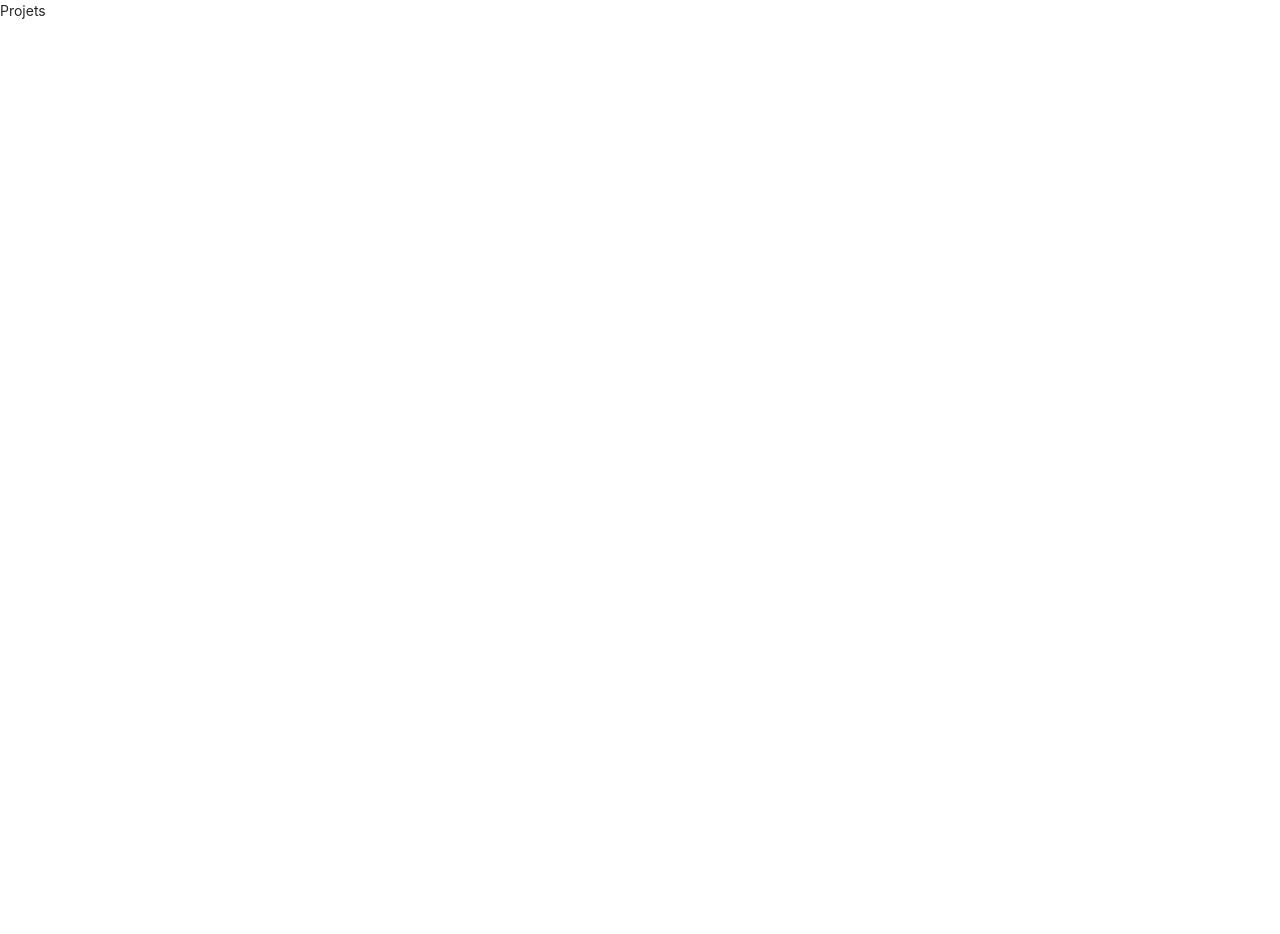
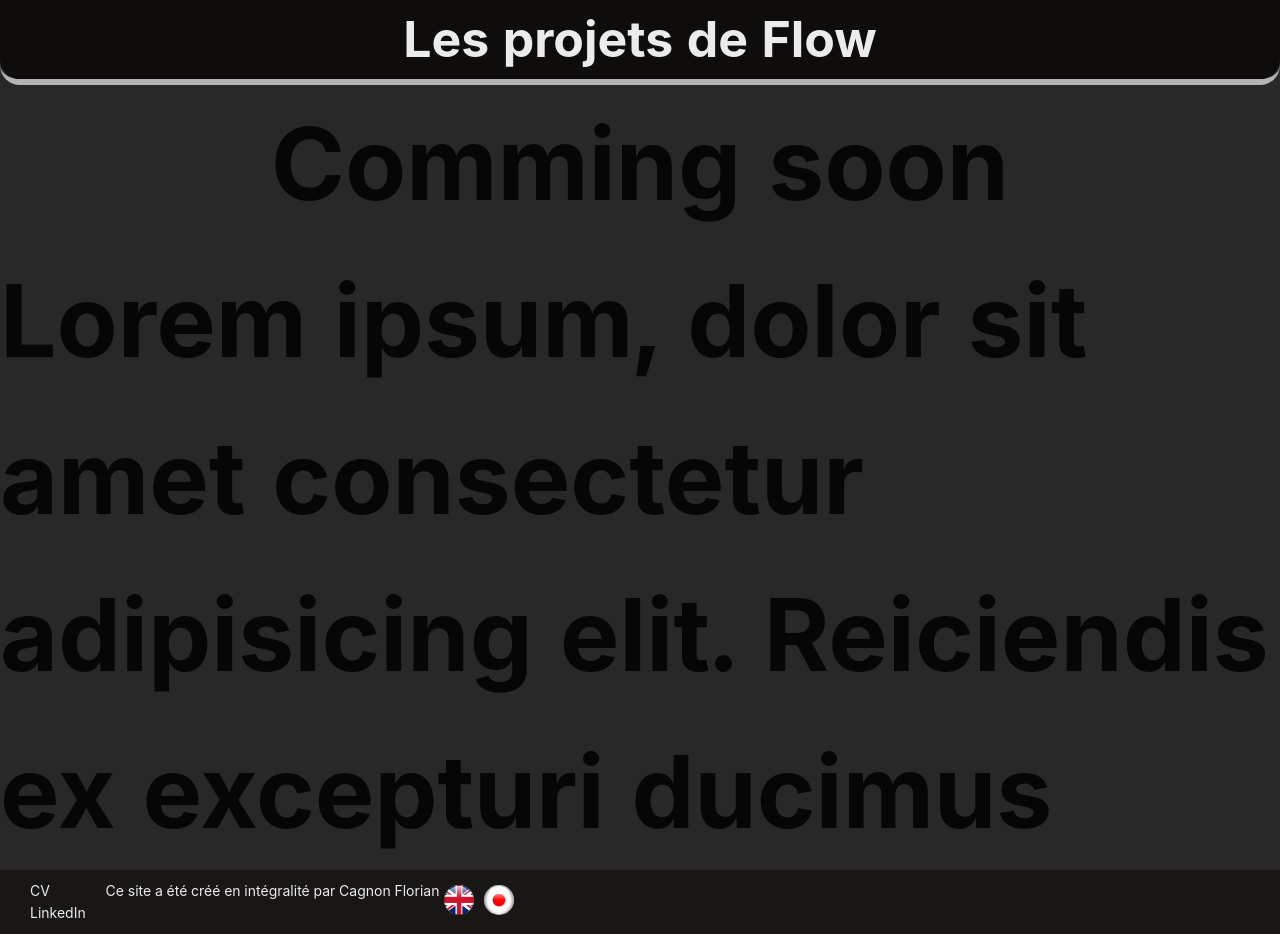
Before and after one commit to Florian59c/Site-Flow, a React (Create React App) app: page /projets in a window 1280 px wide. Before the commit the page ends 800 px from the top, so only its background shows below. Built offline with nearby package versions, Linux system fonts and the light colour scheme.

Commit message:
creation du header ET ajout sur la page projes + creation du footer (toujours en cour)

```diff
--- a/src/App.css
+++ b/src/App.css
@@ -4,7 +4,13 @@ h1 {
   font-weight: bold;
 }
 
+p {
+  margin: 0;
+}
+
+
 /* Styles de la page d'accueil */
+
 
 .accueil {
   text-align: center;
@@ -100,3 +106,69 @@ h1 {
   font-weight: normal;
   font-size: 1.9rem;
 }
+
+
+/* Styles du Header */
+
+
+.header {
+  border-bottom: 0.4rem solid rgb(179, 179, 179);
+  border-radius: 0 0 2rem 2rem;
+}
+
+.header h1 {
+  background-color: rgb(24, 23, 21);
+  border-radius: 0 0 2rem 2rem;
+  color: rgb(235, 235, 235);
+  text-align: center;
+  font-size: 5rem;
+  font-weight: bold;
+  text-shadow: -0.1rem 0.1rem 0.2rem #E0E0E0;
+  padding-bottom: 0.2rem;
+}
+
+/* taille de la bordure augmenté pour compenser du padding au survol et faire un effet */
+.header:hover {
+  border-bottom: 0.6rem solid rgb(179, 179, 179);
+}
+
+.header h1:hover {
+  background-color: rgb(14, 13, 11);
+  border-radius: 0 0 2rem 2rem;
+  text-shadow: none;
+  padding: 0;
+}
+
+
+/* Styles de la page des projets */
+
+
+
+
+
+
+
+
+
+
+
+/* Styles du Footer */
+
+.footer {
+  padding: 1rem;
+  background-color: rgb(24, 23, 21);
+  color: rgb(235, 235, 235);
+}
+
+.footer img {
+  width: 3rem;
+  height: 3rem;
+  margin: 0.5rem;
+  border-radius: 10rem;
+}
+
+@media screen and (min-width: 576px) {
+  .footer {
+  padding: 1rem 3rem;
+  }
+}
--- a/src/App.js
+++ b/src/App.js
@@ -1,11 +1,11 @@
 import './App.css';
 import { useState } from 'react';
+import { Link } from 'react-router-dom';
 import { Col, Row } from 'antd';
 import flow from './img/Flow.png';
 import loup from './img/Loup.png';
 import jour from './img/Ciel-bleu.jpg';
 import nuit from './img/Ciel-nuit.jpg';
-import { Link } from 'react-router-dom';
 
 export default function App() {
 
--- /dev/null
+++ b/src/components/Footer.js
@@ -0,0 +1,33 @@
+import React from 'react';
+import { Col, Row } from 'antd';
+import AN from '../img/Drapeau-Anglais.png';
+import JP from '../img/Drapeau-Japonais.png';
+
+const Footer = () => {
+    return (
+        <div className='footer'>
+
+            <Row>
+                <Col>
+                    <Row>
+                        <Col span={24}>
+                            <p>CV</p>
+                        </Col>
+                        <Col span={24}>
+                            <p>LinkedIn</p>
+                        </Col>
+                    </Row>
+                </Col>
+                <Col>
+                    <p>Ce site a été créé en intégralité par Cagnon Florian</p>
+                </Col>
+                <Col>
+                    <img src={AN} alt="drapeau anglais pour changer la langue en anglais" />
+                    <img src={JP} alt="drapeau japonais pour changer la langue en japonais" />
+                </Col>
+            </Row>
+        </div>
+    )
+}
+
+export default Footer
--- /dev/null
+++ b/src/components/Header.js
@@ -0,0 +1,14 @@
+import React from 'react'
+import { Link } from 'react-router-dom'
+
+const Header = () => {
+    return (
+        <div className='header'>
+            <Link to={"/projets"}>
+                <h1>Les projets de Flow</h1>
+            </Link>
+        </div>
+    )
+}
+
+export default Header
--- a/src/components/Projets.js
+++ b/src/components/Projets.js
@@ -1,8 +1,17 @@
 import React from 'react'
+import Header from './Header'
+import Footer from './Footer'
 
 const Projets = () => {
   return (
-    <div>Projets</div>
+    <div>
+      <Header />
+      <div> {/* temporaire !!!!! */}
+        <h1 style={{ textAlign: 'center' }}>Comming soon</h1>
+        <h1>Lorem ipsum, dolor sit amet consectetur adipisicing elit. Reiciendis ex excepturi ducimus</h1>
+      </div>
+      <Footer />
+    </div>
   )
 }
 
--- a/src/index.css
+++ b/src/index.css
@@ -14,6 +14,7 @@ body {
     sans-serif;
   -webkit-font-smoothing: antialiased;
   -moz-osx-font-smoothing: grayscale;
+  background-color: rgb(40, 40, 40);
 }
 
 code {
```
Also changed, not shown: src/img/Drapeau-Anglais.png (added), src/img/Drapeau-Japonais.png (added).
